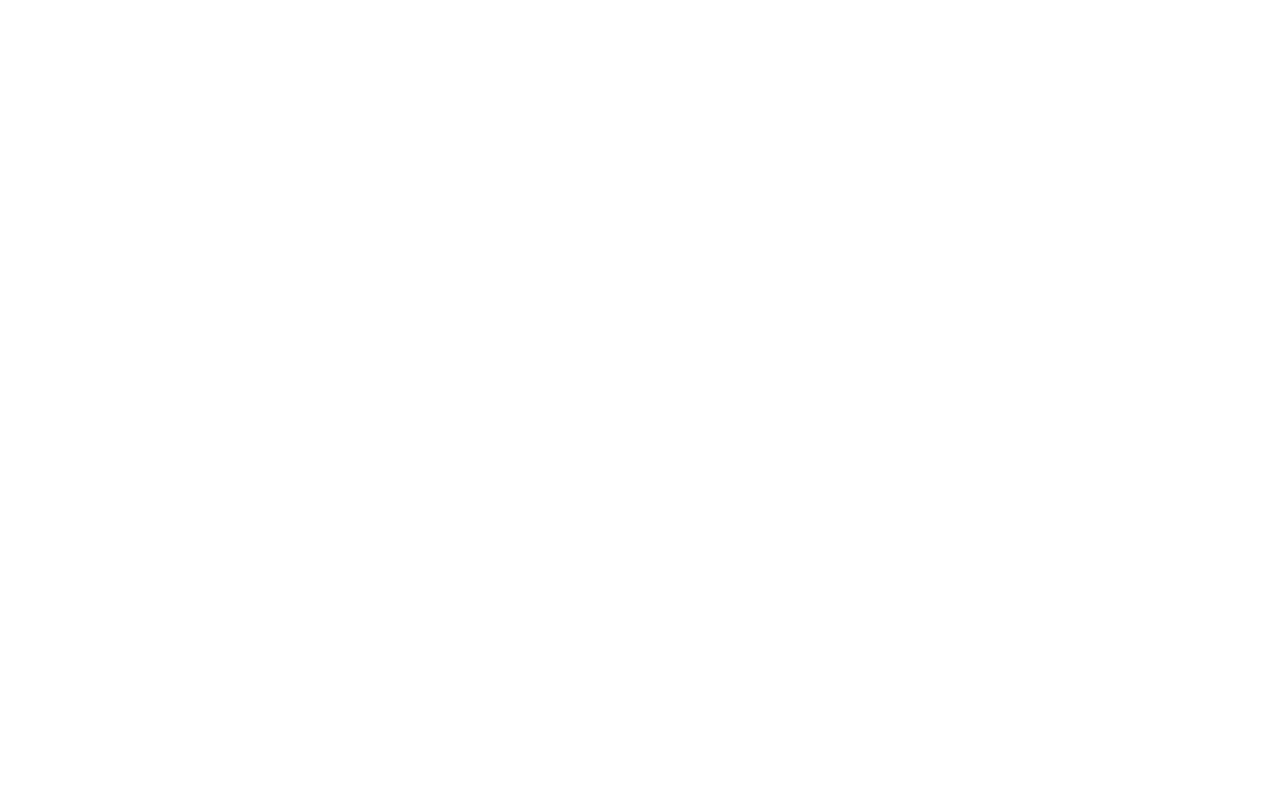
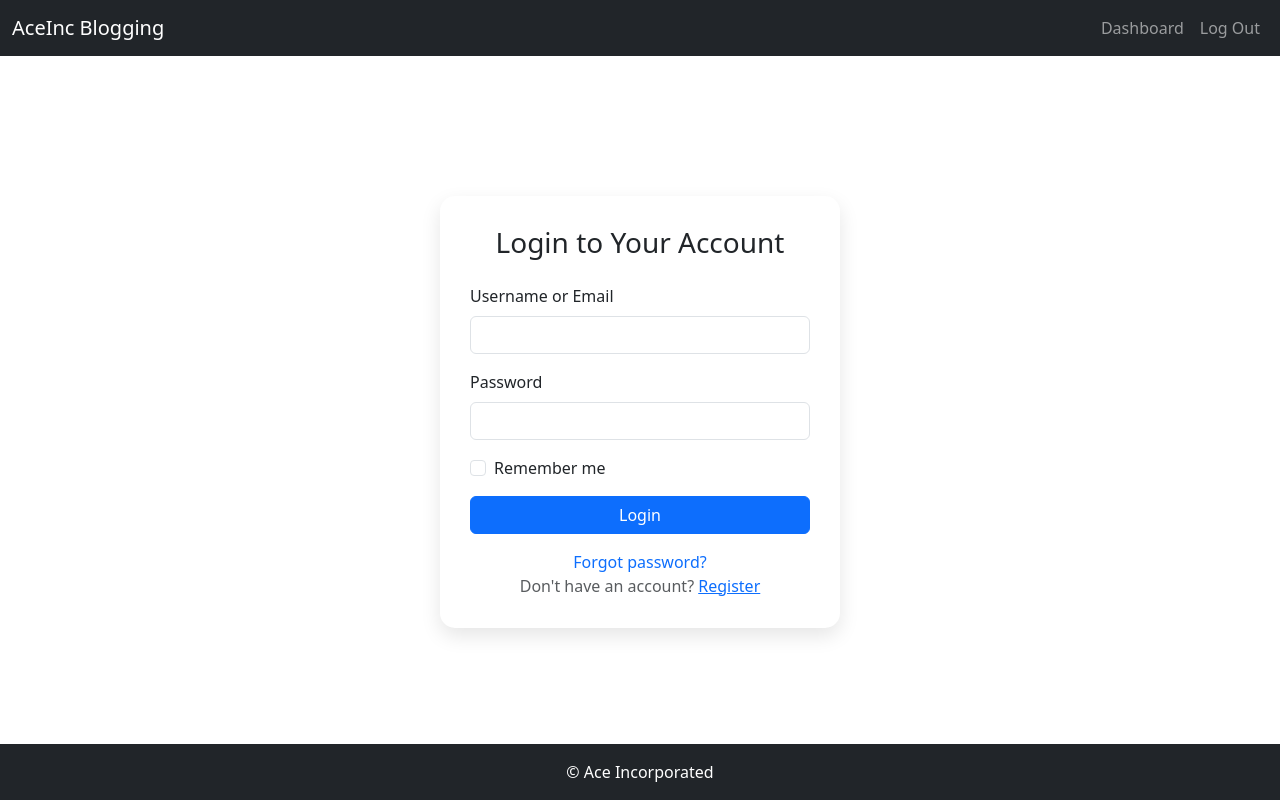
Before and after one commit to Ace-7854/AceInc_blogging, a Flask app: page /login in a window 1280 px wide. Before the commit the page is empty. Run offline with Flask 3, Linux system fonts and the light colour scheme; parts of the project's set-up code (start-up, migrations or seed data) failed here and were passed over.

Commit message:
front end login made

```diff
--- a/app.py
+++ b/app.py
@@ -10,23 +10,42 @@ def home():
 @app.route('/login')
 def login():
     if request.method == 'POST':
-        pass
+        username = request.form['username']
+        pwrd = request.form['password']
+
+        from custom_modules.mysql_module import MySQLManager
+
+        db = MySQLManager()
+        db.connect()
+
+
+
+        db.disconnect()
 
     return render_template(
         'login.html'
     )
 
-@app.route('register')
-def register():
-    if request.method == 'POST':
-        pass
+@app.route('/logout')
+def logout():
+    session.pop('user')
+    return redirect(url_for('login'))
 
-    return render_template(
-        'register.html'
-    )
+# @app.route('register')
+# def register():
+#     if request.method == 'POST':
+#         pass
+
+#     return render_template(
+#         'register.html'
+#     )
 
 
-app.route('/blog_page')
-def blog_page():
-    if session['user'] not in session:
-        redirect(url_for('logout'))
+# app.route('/blog_page')
+# def blog_page():
+#     if session['user'] not in session:
+#         redirect(url_for('logout'))
+
+
+if __name__ == '__main__':
+    app.run(host='0.0.0.0', port=5000)
--- /dev/null
+++ b/static/style.css
@@ -0,0 +1,15 @@
+body {
+    background: whitesmoke;
+}
+.login-container {
+    max-width: 400px;
+    margin: 100px auto;
+    padding: 30px;
+    background: white;
+    border-radius: 15px;
+    box-shadow: 0px 8px 20px rgba(0, 0, 0, 0.1);
+}
+.form-control:focus {
+    box-shadow: none;
+    border-color: #007bff;
+}
--- a/templates/base.html
+++ b/templates/base.html
@@ -2,13 +2,15 @@
 <html lang="en">
 <head>
     <meta charset="UTF-8">
+    <title>{% block title %}AceInc Blogging{% endblock %}</title>
+    <!-- Your custom CSS -->
+    <link rel="stylesheet" href="static/style.css">
 
     <!-- Bootstrap CDN CSS -->
     <link href="https://cdn.jsdelivr.net/npm/bootstrap@5.3.3/dist/css/bootstrap.min.css" rel="stylesheet">
-    <!-- Your custom CSS -->
-    <link rel="stylesheet" href="/static/style.css">
 </head>
-<body>
+<body class="d-flex flex-column min-vh-100">
+    <!-- Navbar -->
     <nav class="navbar navbar-expand-lg navbar-dark bg-dark fixed-top">
         <div class="container-fluid">
             <a class="navbar-brand" href="/">AceInc Blogging</a>
@@ -24,15 +26,17 @@
         </div>
     </nav>
 
-    <div class="container pt-5 mt-5">
+    <!-- Main Content -->
+    <main class="container pt-5 mt-5">
         {% block content %}{% endblock %}
-    </div>
+    </main>
 
+    <!-- Footer -->
     <footer class="footer text-center mt-auto py-3 bg-dark text-white">
-        <p>&copy; Ace Incorperated<br></p>
+        <p class="mb-0">&copy; Ace Incorporated</p>
     </footer>
 
-    <!-- Bootstrap JS Bundle (includes Popper) -->
+    <!-- Bootstrap Bundle JS -->
     <script src="https://cdn.jsdelivr.net/npm/bootstrap@5.3.3/dist/js/bootstrap.bundle.min.js"></script>
 </body>
 </html>
--- a/templates/login.html
+++ b/templates/login.html
@@ -0,0 +1,32 @@
+{% extends "base.html" %}
+
+{% block title %}Login | AceInc{% endblock %}
+
+{% block content %}
+<div class="login-container">
+    <h3 class="text-center mb-4">Login to Your Account</h3>
+    <form method="POST" action="/login">
+        <div class="mb-3">
+            <label for="username" class="form-label">Username or Email</label>
+            <input type="text" class="form-control" id="username" name="username" required>
+        </div>
+
+        <div class="mb-3">
+            <label for="password" class="form-label">Password</label>
+            <input type="password" class="form-control" id="password" name="password" required>
+        </div>
+
+        <div class="form-check mb-3">
+            <input type="checkbox" class="form-check-input" id="remember" name="remember">
+            <label class="form-check-label" for="remember">Remember me</label>
+        </div>
+
+        <button type="submit" class="btn btn-primary w-100">Login</button>
+    </form>
+
+    <div class="mt-3 text-center">
+        <a href="/forgot-password" class="text-decoration-none">Forgot password?</a><br>
+        <span class="text-muted">Don't have an account? <a href="/register">Register</a></span>
+    </div>
+</div>
+{% endblock %}
```
Also changed, not shown: styles/style.css (deleted).
